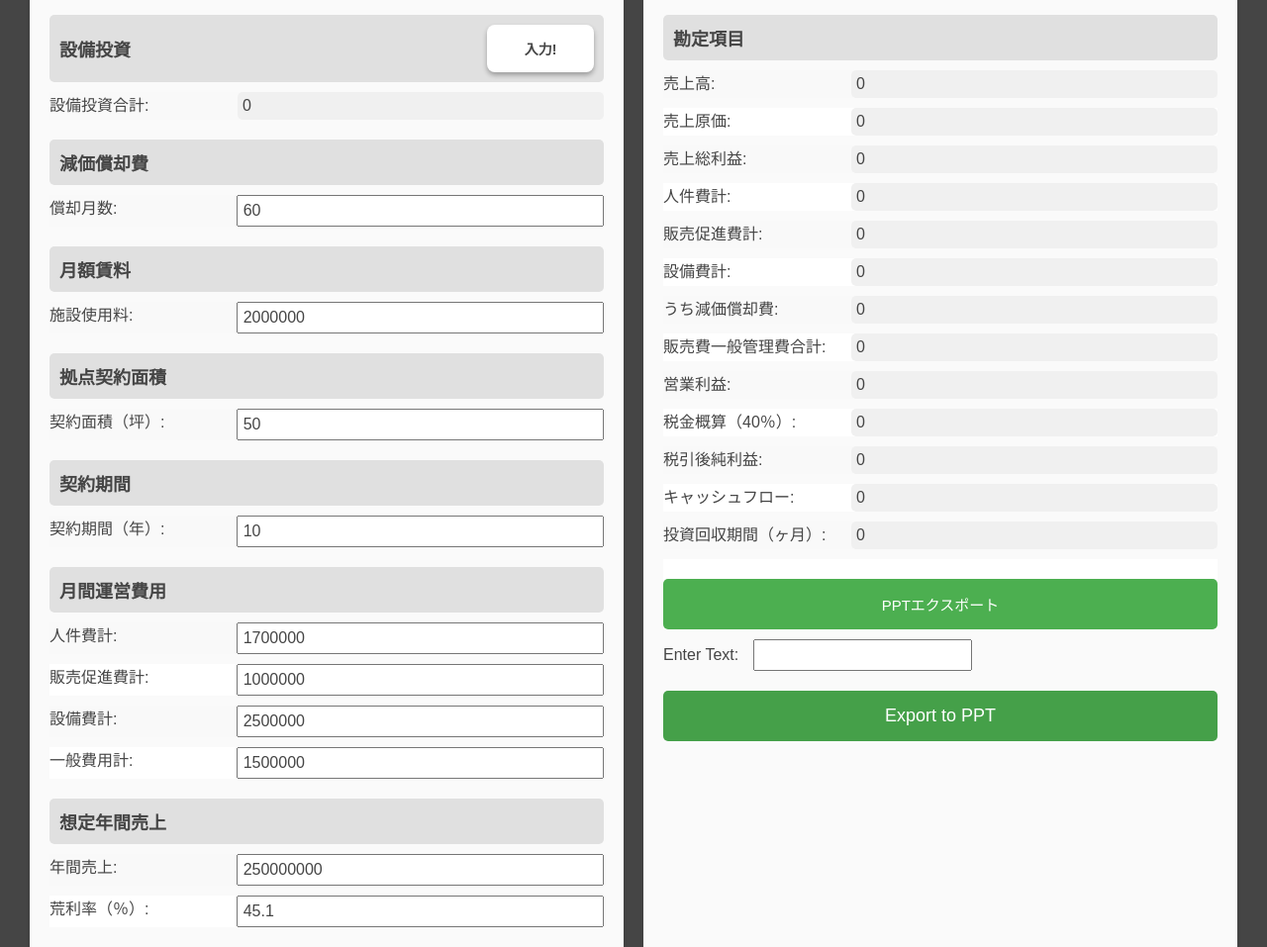
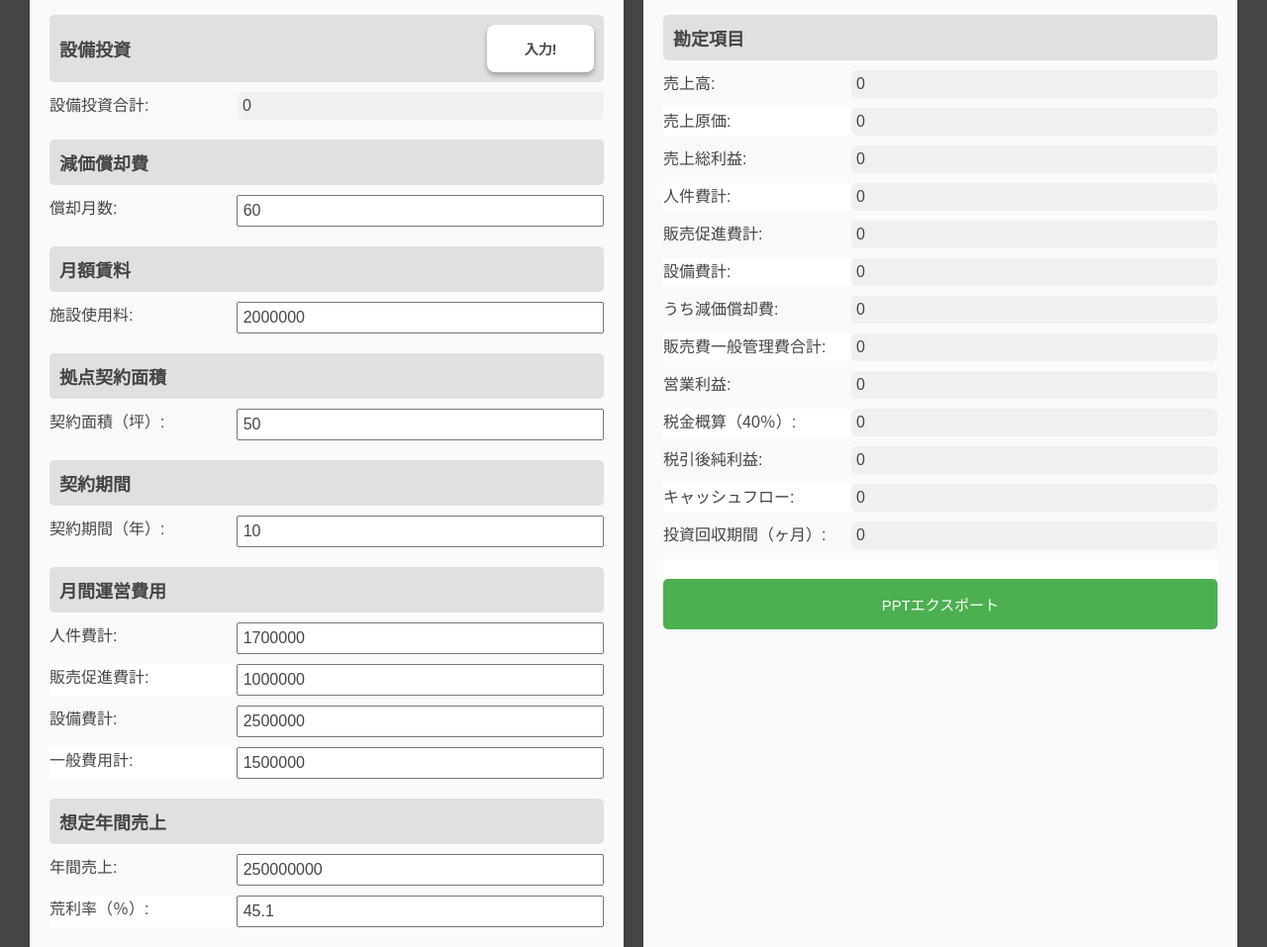
Before and after one commit to ysato33028/invest-ver2, a plain HTML site: page index.html in a window 1280 px wide. Shown: the part 140-1097 px from the top of the page at 99% size. Drawn offline with Linux system fonts and the light colour scheme.

Commit message:
Update index.html

```diff
--- a/index.html
+++ b/index.html
@@ -140,12 +140,6 @@
                     <button id="export-ppt-button" class="input-button">PPTエクスポート</button>
                 </div>
                 <script src="script.js"></script>
-                <form id="exportForm">
-                    <label for="textInput">Enter Text:</label>
-                    <input type="text" id="textInput" required>
-                    <button type="submit">Export to PPT</button>
-                </form>
-                <script src="ppt-script.js"></script>
             </div>
         </div>
     </div>
```
